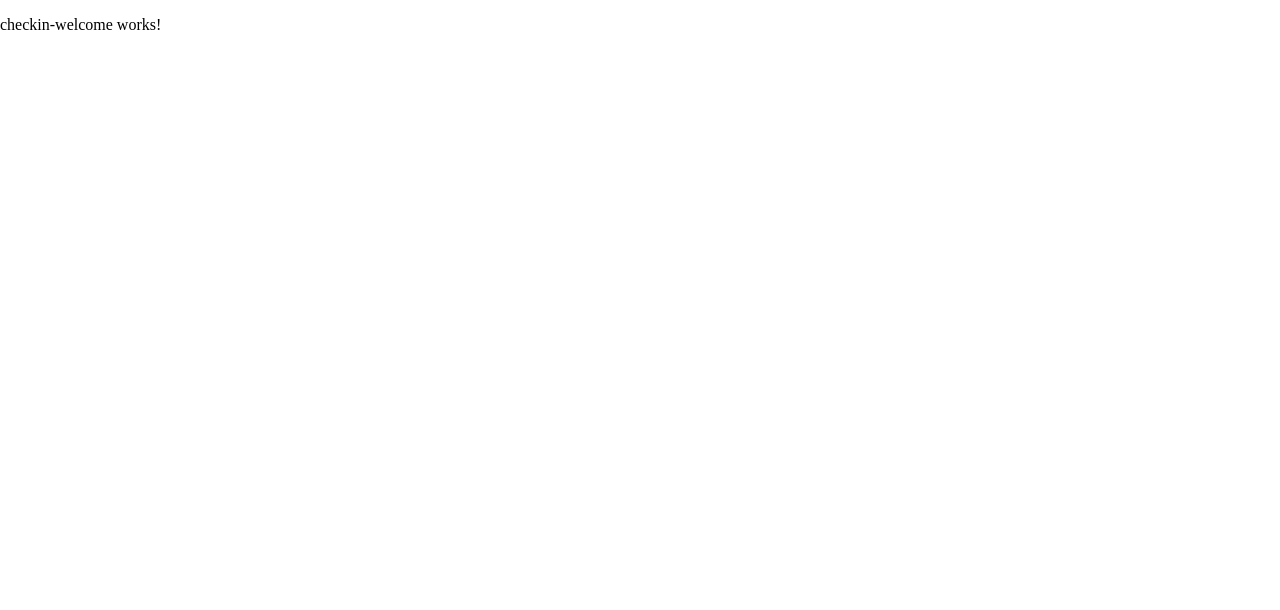
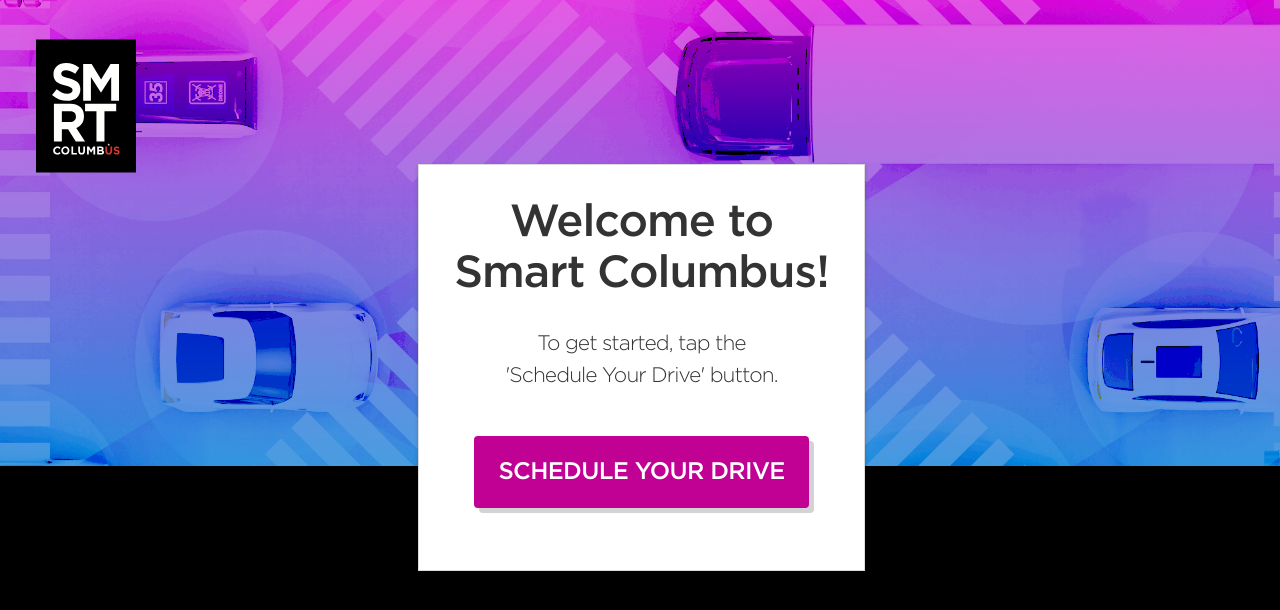
Before and after one commit to UrbanOS-Public/csec-ev-test-drive, an Angular app in the folder ui/ev-test-drive/: page /checkin in a window 1280 px wide. Shown: the top 610 px of the page. Built offline with nearby package versions, Linux system fonts and the light colour scheme.

Commit message:
SEC-45 Create and style checkin welcome page

```diff
--- a/ui/ev-test-drive/src/app/checkin/checkin-welcome/checkin-welcome.component.html
+++ b/ui/ev-test-drive/src/app/checkin/checkin-welcome/checkin-welcome.component.html
@@ -1,3 +1,16 @@
-<p>
-  checkin-welcome works!
-</p>
+<div class="welcomeScreen">
+  <div class="headerImage">
+    <img class="scLogo" src="assets/scLogoLarge.svg">
+    <div class="welcomePane">
+      <h1 class="titleText">Welcome to<br>Smart Columbus!</h1>
+      <p class="getStartedText">To get started, tap the 'Schedule Your Drive' button.</p>
+      <a routerLink="/checkin/registration" class="scheduleDriveLink">
+        <div class="scheduleDriveButton">
+          <p class="scheduleDriveButtonText">Schedule Your Drive</p>
+        </div>
+      </a>
+    </div>
+  </div>
+  <div class="bottomHalf">
+  </div>
+</div>
--- a/ui/ev-test-drive/src/app/checkin/checkin-welcome/checkin-welcome.component.scss
+++ b/ui/ev-test-drive/src/app/checkin/checkin-welcome/checkin-welcome.component.scss
@@ -0,0 +1,88 @@
+ .welcomeScreen {
+  width: 100vw;
+  margin: 0;
+  font-family: Gotham, sans-serif;
+
+  .headerImage {
+    background: no-repeat top/100% url("../../../assets/top_banner.jpg");
+    background-color: #000;
+    position: relative;
+    overflow: visible;
+    height: 466px;
+
+    .scLogo {
+      left: 36px;
+      top: 36px;
+      display: inline-block;
+      height: 140px;
+      width: 100px;
+      position: absolute;
+    }
+
+    .welcomePane {
+      height: 405px;
+      width: 445px;
+      background-color: #FFF;
+      overflow: visible;
+      display: inline-block;
+      margin-left: calc(50vw - 222px);
+      margin-top: 164px;
+      border: 1px solid #DBDBDB;
+      box-shadow: 0 2px 4px 0 rgba(0,0,0,0.19);
+
+      .titleText {
+        color: #333;
+        font-size: 45px;
+        font-weight: 500;
+        line-height: 51px;
+        letter-spacing: -0.93px;
+        text-align: center;
+      }
+
+      .getStartedText {
+        color: #333;
+        font-size: 21px;
+        font-weight: 200;
+        line-height: 32px;
+        letter-spacing: -0.93px;
+        text-align: center;
+        margin-left: 70px;
+        margin-right: 70px;
+      }
+
+      .scheduleDriveLink {
+        margin: 0;
+        color: #FFF;
+        text-decoration: none;
+        cursor: pointer;
+
+        .scheduleDriveButton {
+          height: 72px;
+          width: 335px;
+          margin-top: 45px;
+          margin-left: 55px;
+          background-color: #C10194;
+          border-radius: 4px;
+          box-shadow: 5px 5px 0 0 rgba(58, 52, 66, 0.22);
+
+          .scheduleDriveButtonText {
+            color: #FFF;
+            margin: 0;
+            font-size: 24px;
+            font-weight: 500;
+            line-height: 42px;
+            letter-spacing: -0.68px;
+            text-align: center;
+            text-transform: uppercase;
+            padding-top: 14px;
+          }
+        }
+      }
+    }
+  }
+
+  .bottomHalf {
+    background-color: #000;
+    height: 368px;
+  }
+}
```
